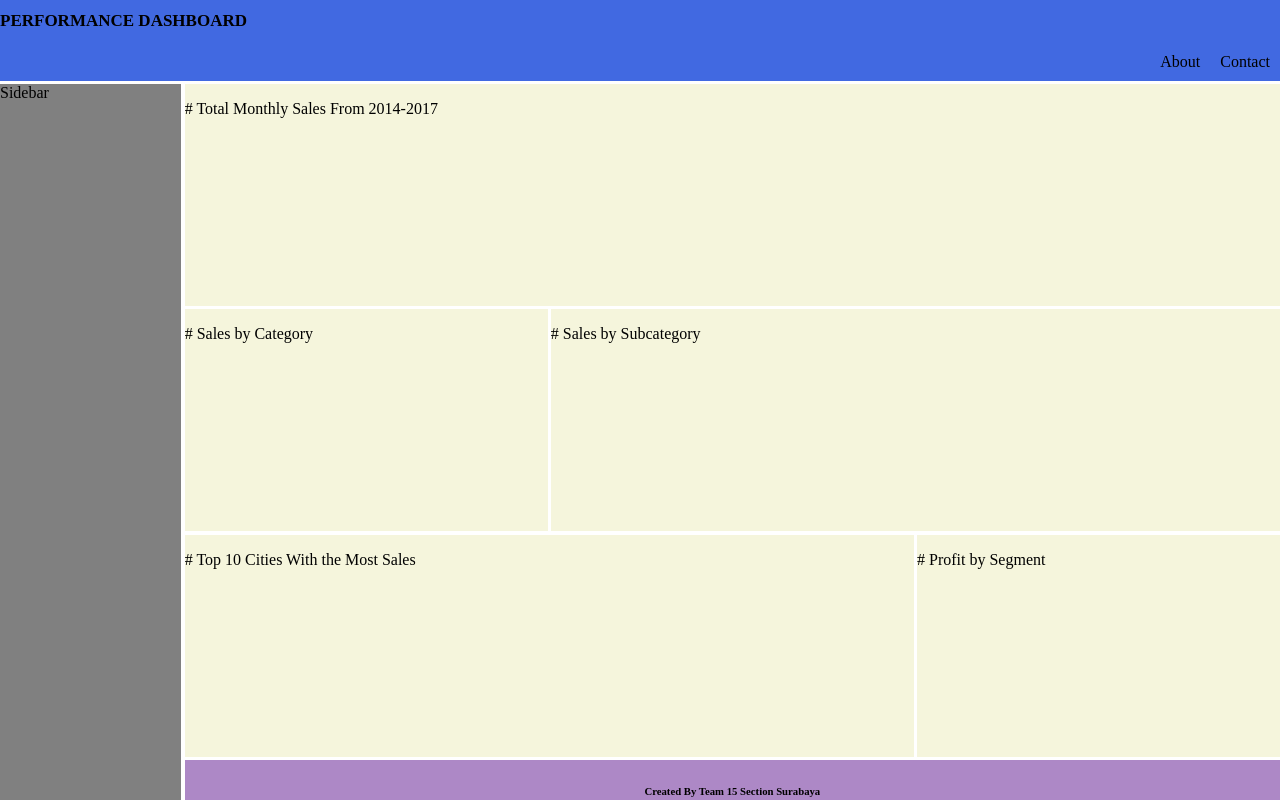
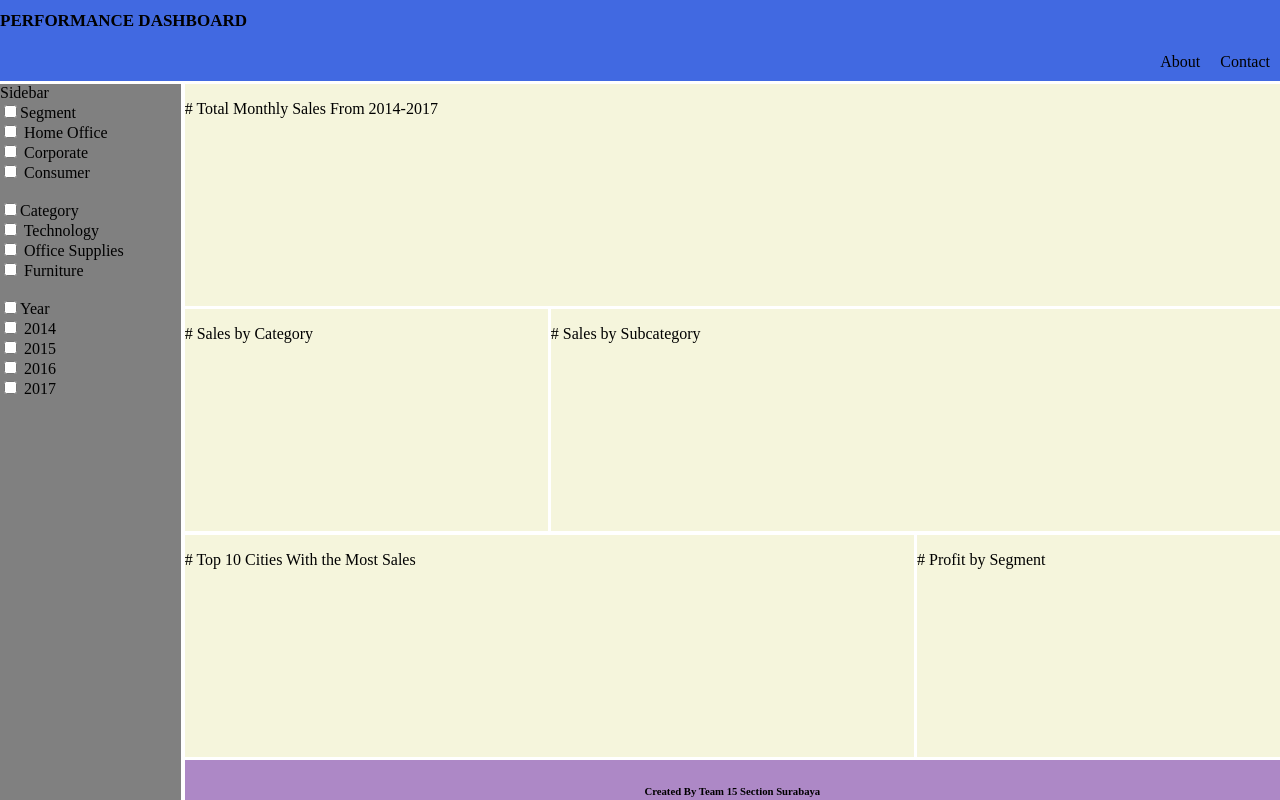
Before and after one commit to Kampus-Merdeka-Software-Engineering/km-feb24-surabaya-15, a plain HTML site: page index.html in a window 1280 px wide. Drawn offline with Linux system fonts and the light colour scheme.

Commit message:
Update index.html

```diff
--- a/index.html
+++ b/index.html
@@ -23,7 +23,39 @@
         <!---end header + navbar--->
 
         <!---Sidebar--->
-        <aside id="sidebar">Sidebar</aside>
+        <aside id="sidebar">Sidebar
+            <br>
+            <input type="checkbox" id="checkboxAll">Segment
+            <br/>
+            <input type="checkbox" class="chkboxname" id="checkbox1"> Home Office
+            <br/>
+            <input type="checkbox" class="chkboxname" id="checkbox2"> Corporate
+            <br/>
+            <input type="checkbox" class="chkboxname" id="checkbox3"> Consumer
+            <br/>
+
+            <br>
+            <input type="checkbox" id="checkboxAll">Category
+            <br/>
+            <input type="checkbox" class="chkboxname" id="checkbox1"> Technology
+            <br/>
+            <input type="checkbox" class="chkboxname" id="checkbox2"> Office Supplies
+            <br/>
+            <input type="checkbox" class="chkboxname" id="checkbox3"> Furniture
+            <br/>
+
+            <br>
+            <input type="checkbox" id="checkboxAll">Year
+            <br/>
+            <input type="checkbox" class="chkboxname" id="checkbox1"> 2014
+            <br/>
+            <input type="checkbox" class="chkboxname" id="checkbox2"> 2015
+            <br/>
+            <input type="checkbox" class="chkboxname" id="checkbox3"> 2016
+            <br/>
+            <input type="checkbox" class="chkboxname" id="checkbox4"> 2017
+            <br/>
+        </aside>
         <!---end sidebar--->
 
         <!---content--->
```
